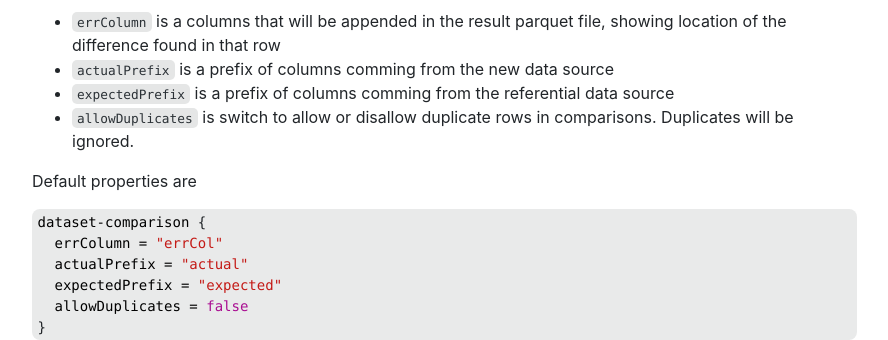
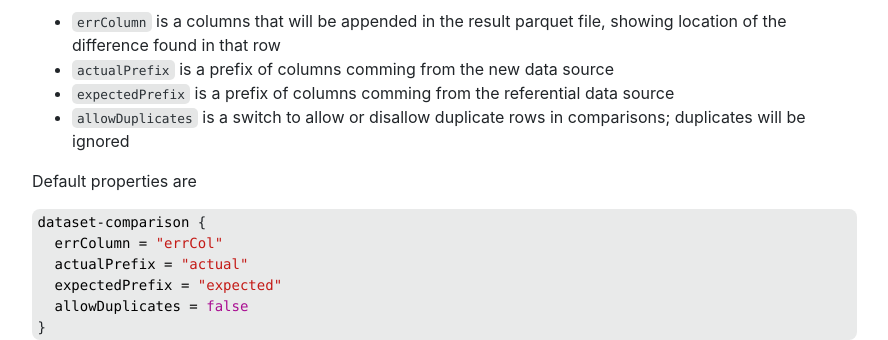
Before and after one commit to AbsaOSS/hermes, a Jekyll site: the page built from _docs/0.2.0/usage.md, in a window 1280 px wide and 900 px high, scrolled down 917 px. Shown: the part 153-493 px from the top of the window, without its empty margins (338-1226 px from the left). Built offline with Jekyll 4.4.1, drawn with Linux system fonts in a browser that asks for light colours; nearby versions of some CDN libraries.

```diff
--- a/_docs/0.2.0/usage.md
+++ b/_docs/0.2.0/usage.md
@@ -53,7 +53,7 @@ Properties in use are:
 - `errColumn` is a columns that will be appended in the result parquet file, showing location of the difference found in that row
 - `actualPrefix` is a prefix of columns comming from the new data source
 - `expectedPrefix` is a prefix of columns comming from the referential data source
-- `allowDuplicates` is switch to allow or disallow duplicate rows in comparisons. Duplicates will be ignored.
+- `allowDuplicates` is a switch to allow or disallow duplicate rows in comparisons; duplicates will be ignored
 
 Default properties are
 
```
